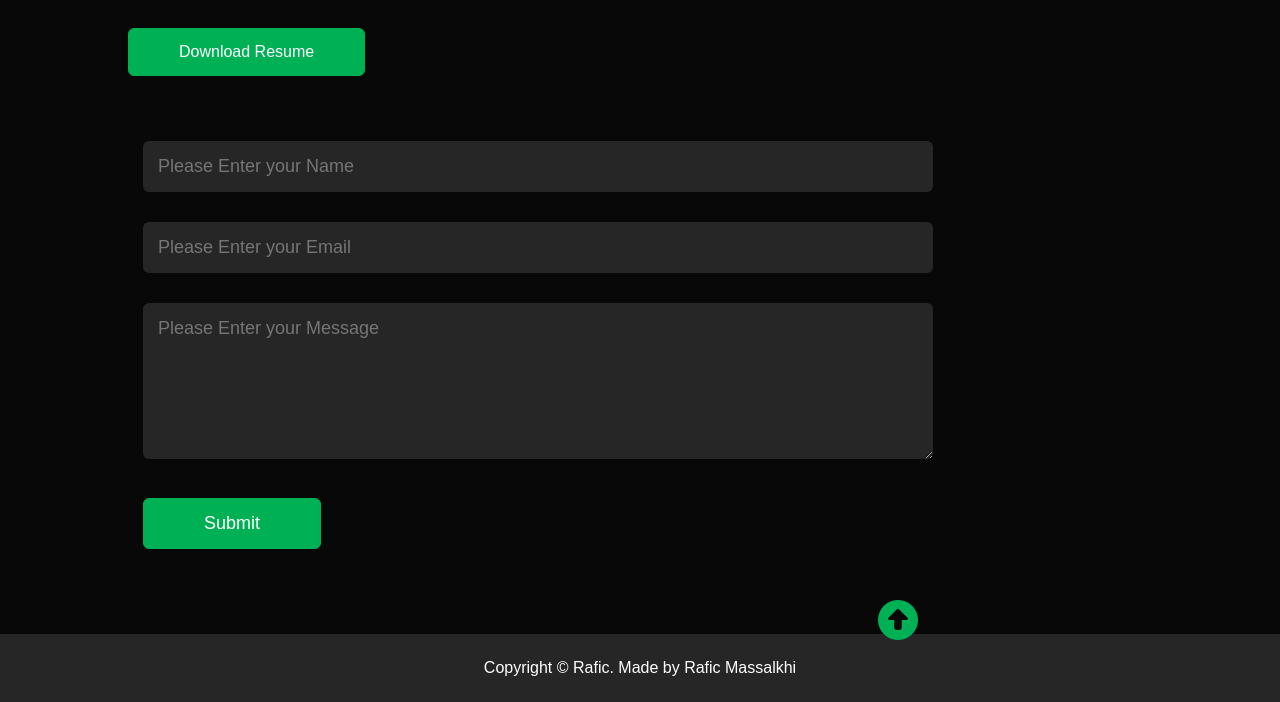
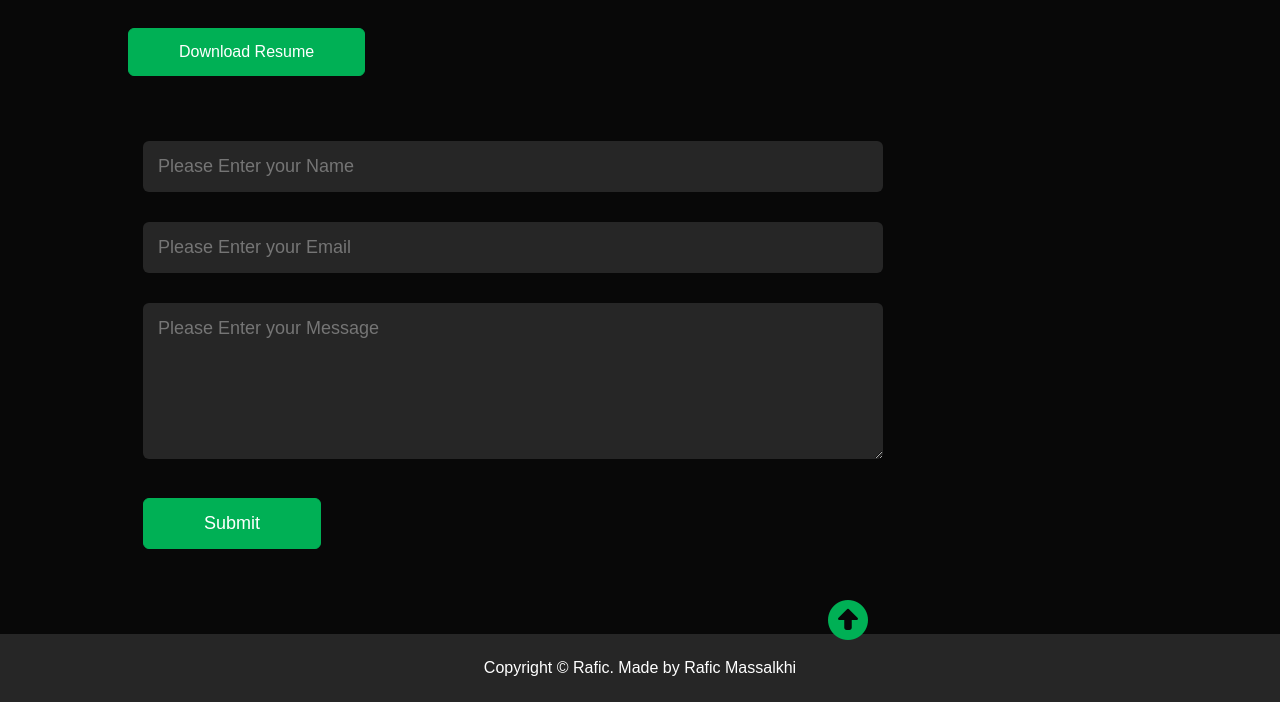
Before and after one commit to RaficMassalkhi/Portfolio, a plain HTML site: page index.html in a window 1280 px wide. Shown: the part 2940-3642 px from the top of the page. Drawn offline with Linux system fonts and the light colour scheme.

Commit message:
Add files via upload

```diff
--- a/style.css
+++ b/style.css
@@ -282,7 +282,7 @@ nav ul li a:hover::after{
 .contact-right a{
     color: #00b055;
     font-size: 40px;
-    margin-left: 750px;
+    margin-left: 700px;
 }
 form input, form textarea{
     width: 100%;
```
